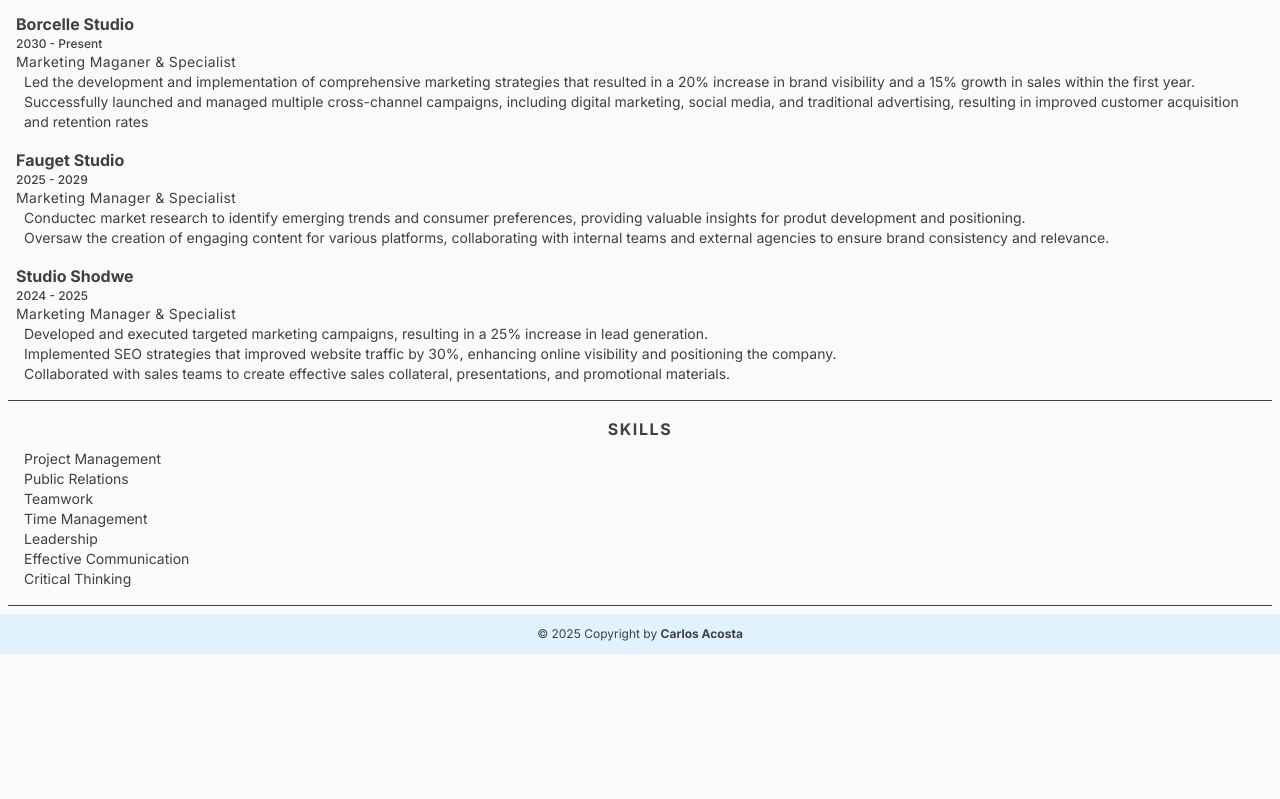
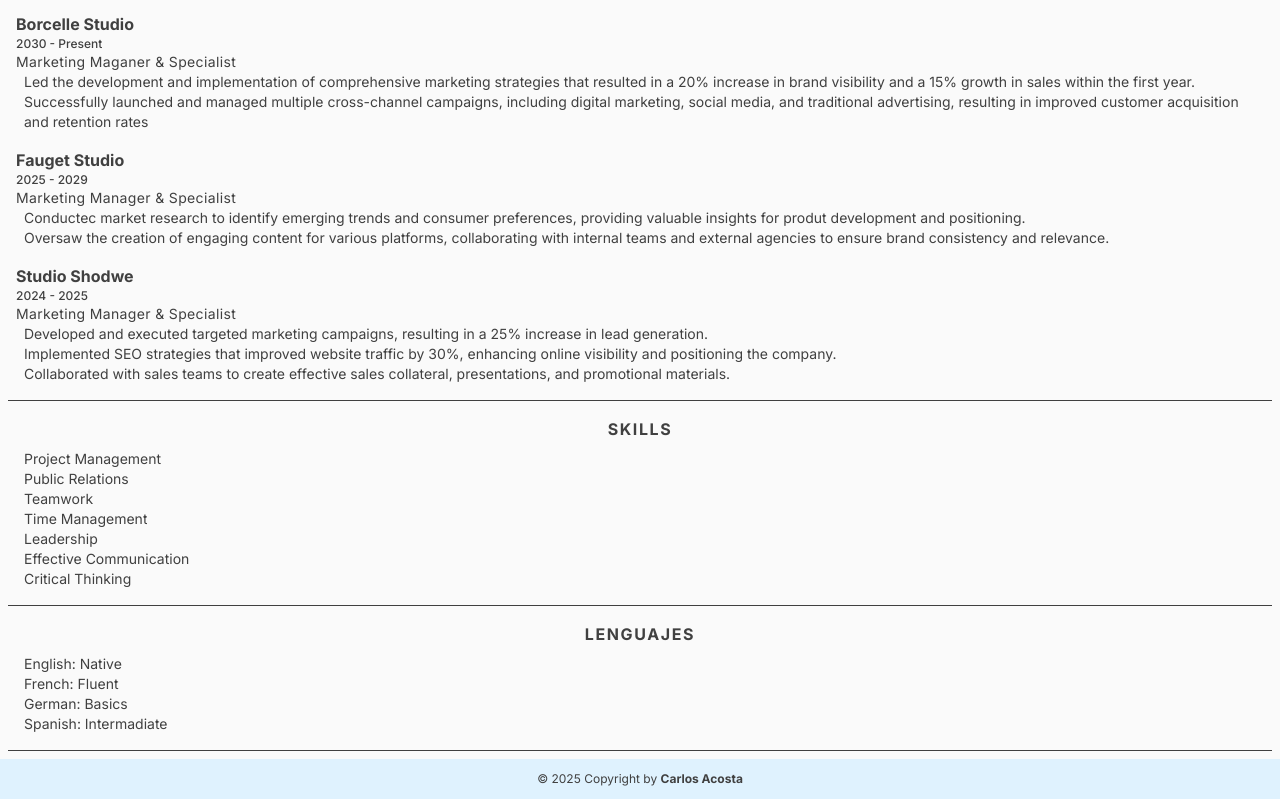
Before and after one commit to Carlosaac23/TOP-cv-application, a React (Vite) app: page / in a window 1280 px wide. Shown: the part 696-1495 px from the top of the page. Before the commit the page ends 1350 px from the top, so only its background shows below. Built offline with nearby package versions, Linux system fonts and the light colour scheme.

Commit message:
chore: import new Languages component

```diff
--- a/src/components/Form/Form.jsx
+++ b/src/components/Form/Form.jsx
@@ -1,6 +1,7 @@
 import Contact from './Contact';
 import Education from './Education';
 import Experience from './Experience';
+import Languages from './Languages';
 import Name from './Name';
 import Skills from './Skills';
 import Summary from './Summary';
@@ -14,6 +15,7 @@ export default function Form() {
       <Education />
       <Experience />
       <Skills />
+      <Languages />
     </main>
   );
 }
```
